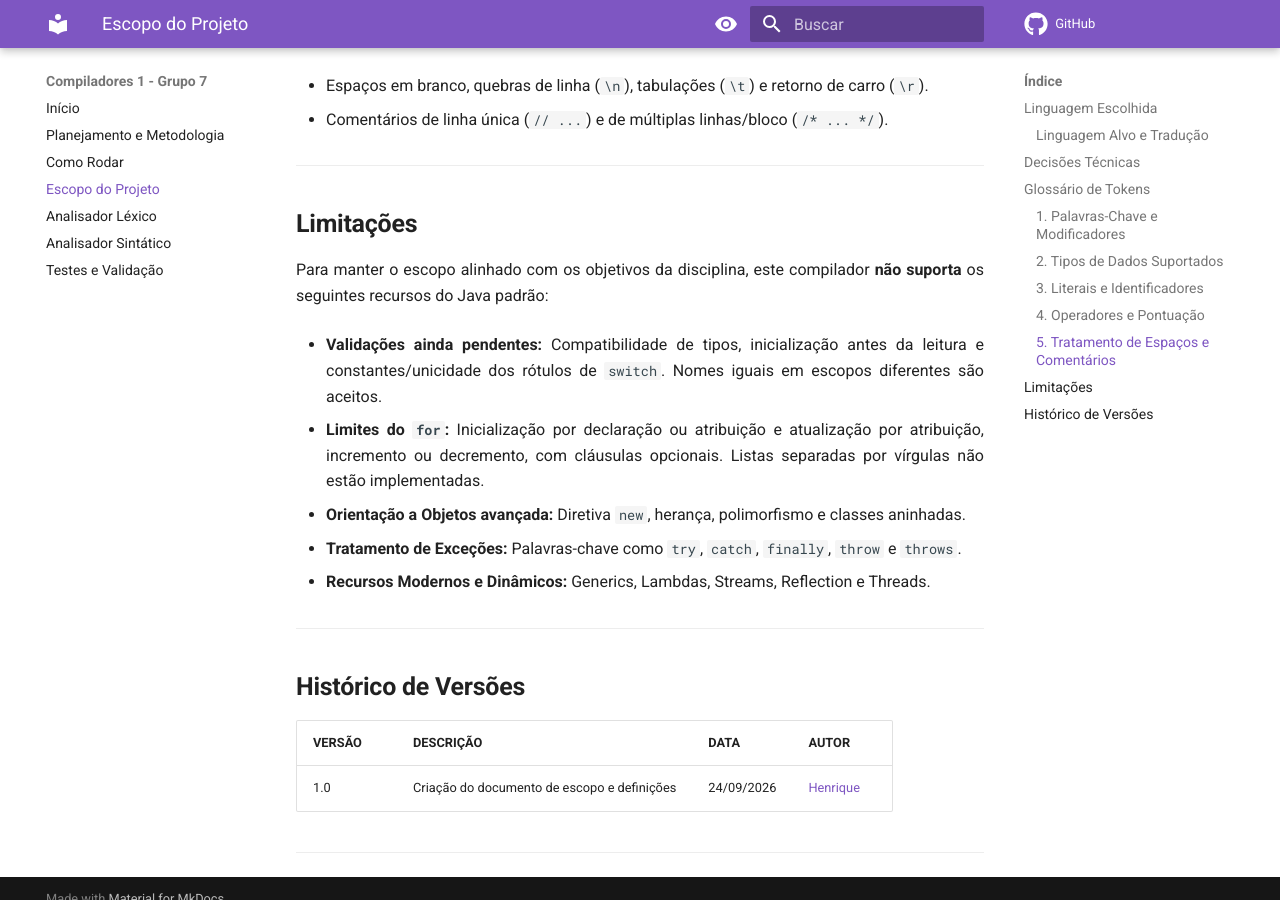
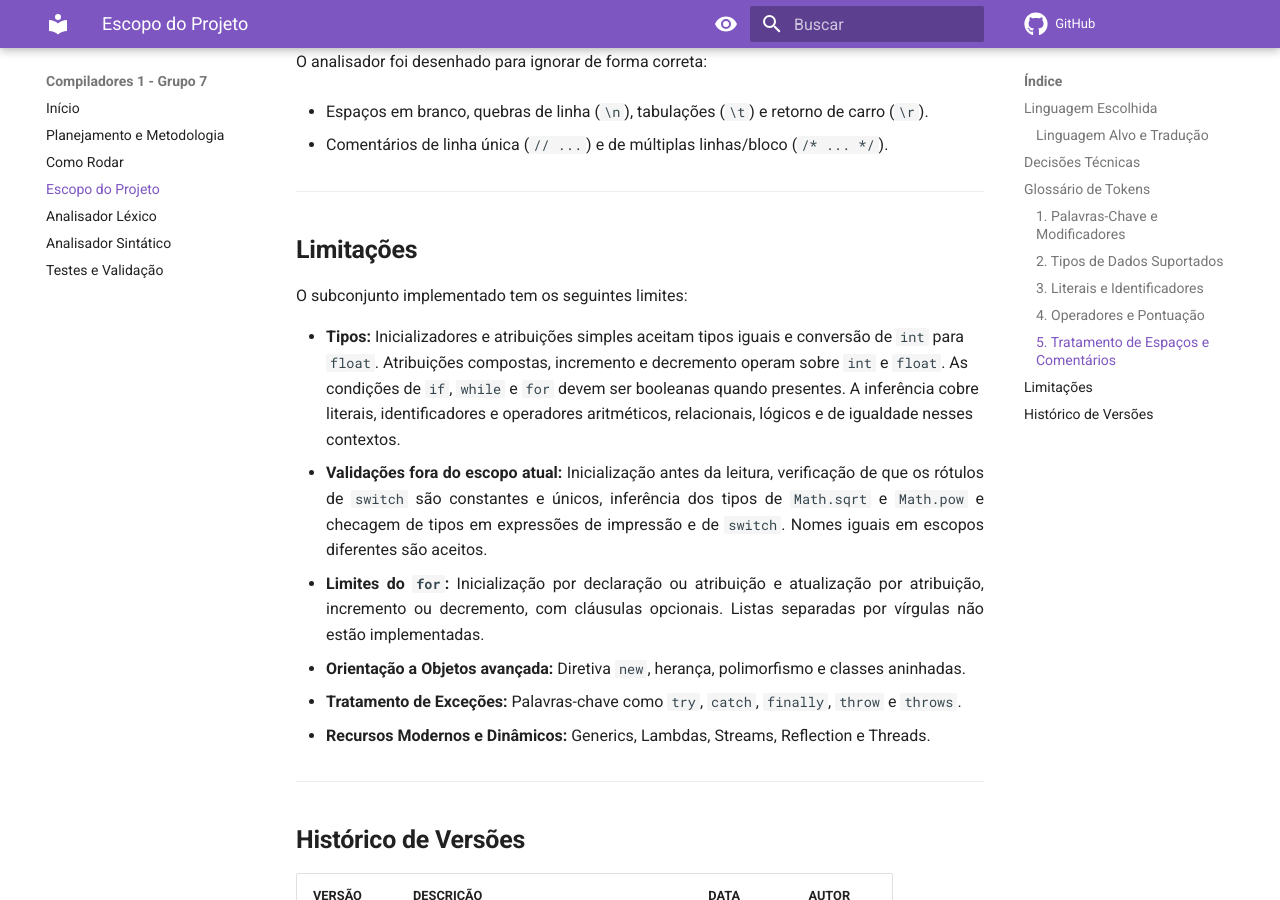
Before and after one commit to nicolaszanin06/Trabalho_Compiladores1, an MkDocs documentation site: the page built from docs/escopo.md, in a window 1280 px wide and 900 px high, scrolled down 2517 px. Built offline with MkDocs 1.6.1 and Material for MkDocs 9.7.7, drawn with Linux system fonts in a browser that asks for light colours; comment, search, counter and statistics services are not loaded; some of the changed text lies outside the part shown.

Commit message:
docs: atualiza escopo da analise semantica

```diff
--- a/docs/escopo.md
+++ b/docs/escopo.md
@@ -8,7 +8,7 @@ O compilador e analisador léxico estão sendo desenvolvidos para a linguagem **
 
 ### Linguagem Alvo e Tradução
 
-O objetivo futuro é um compilador *source-to-source* (transpiler). A implementação atual realiza análise léxica, sintática e semântica inicial, constrói a AST e a tabela de símbolos, mas ainda não traduz para C nem executa a entrada. A análise semântica verifica redeclarações no mesmo escopo, declaração antes do uso, visibilidade de variáveis e contexto de `break`.
+O objetivo futuro é um compilador *source-to-source* (transpiler). A implementação atual realiza análise léxica, sintática e semântica, constrói a AST e a tabela de símbolos, mas ainda não traduz para C nem executa a entrada. A análise semântica verifica redeclarações no mesmo escopo, declaração antes do uso, visibilidade de variáveis e contexto de `break`. Também verifica tipos em inicializadores, atribuições, atualizações e condições de `if`, `while` e `for`.
 
 A entrada atual é uma sequência de comandos, sem classe ou método `main`. São aceitos os tipos `int`, `float`, `char`, `boolean` e `String`, atribuições simples e compostas, incremento e decremento, `if`/`else`, `while`, `for`, `switch`, impressão e expressões. O corpo de `if`, `while` e `for` exige chaves. `break` só é válido dentro de `while`, `for` ou `switch`, inclusive em blocos aninhados.
 
@@ -99,9 +99,10 @@ O analisador foi desenhado para ignorar de forma correta:
 
 ## **Limitações**
 
-Para manter o escopo alinhado com os objetivos da disciplina, este compilador **não suporta** os seguintes recursos do Java padrão:
+O subconjunto implementado tem os seguintes limites:
 
-* **Validações ainda pendentes:** Compatibilidade de tipos, inicialização antes da leitura e constantes/unicidade dos rótulos de `switch`. Nomes iguais em escopos diferentes são aceitos.
+* **Tipos:** Inicializadores e atribuições simples aceitam tipos iguais e conversão de `int` para `float`. Atribuições compostas, incremento e decremento operam sobre `int` e `float`. As condições de `if`, `while` e `for` devem ser booleanas quando presentes. A inferência cobre literais, identificadores e operadores aritméticos, relacionais, lógicos e de igualdade nesses contextos.
+* **Validações fora do escopo atual:** Inicialização antes da leitura, verificação de que os rótulos de `switch` são constantes e únicos, inferência dos tipos de `Math.sqrt` e `Math.pow` e checagem de tipos em expressões de impressão e de `switch`. Nomes iguais em escopos diferentes são aceitos.
 
 * **Limites do `for`:** Inicialização por declaração ou atribuição e atualização por atribuição, incremento ou decremento, com cláusulas opcionais. Listas separadas por vírgulas não estão implementadas.
 
```
